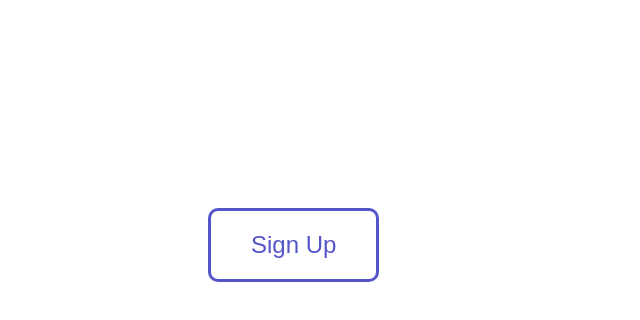
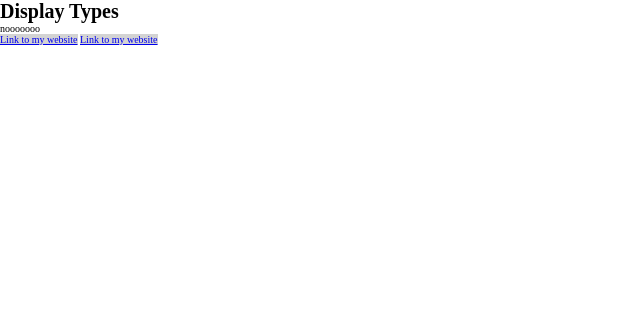
Before and after one commit to xaviguasch/basic-refresher-css-prac, a plain HTML site: page index.html in a window 1280 px wide. Shown: the whole page, without its empty margins (0-640 px from the left). Drawn offline with Linux system fonts and the light colour scheme.

Commit message:
practised with display types

```diff
--- a/base.css
+++ b/base.css
@@ -42,7 +42,7 @@ div {
   font-size: 1.5rem;
 } */
 
-html {
+/* html {
   font-size: 62.5%;
 }
 
@@ -54,4 +54,19 @@ button {
   color: #5555c9;
   font-size: 2.4rem;
   border-radius: 1rem;
+} */
+
+* {
+  margin: 0;
+  padding: 0;
+  box-sizing: border-box;
 }
+
+html {
+  font-size: 62.5%;
+}
+
+a {
+  display: inline-block;
+  background: lightgray;
+}
--- a/index.html
+++ b/index.html
@@ -39,6 +39,12 @@
       </div>
     </section> -->
 
-    <button>Sign Up</button>
+    <!-- <button>Sign Up</button> -->
+
+    <h1>Display Types</h1>
+    <p>nooooooo</p>
+
+    <a href="#">Link to my website</a>
+    <a href="#">Link to my website</a>
   </body>
 </html>
```
Also changed, not shown: img/travelly.jpg (added).
